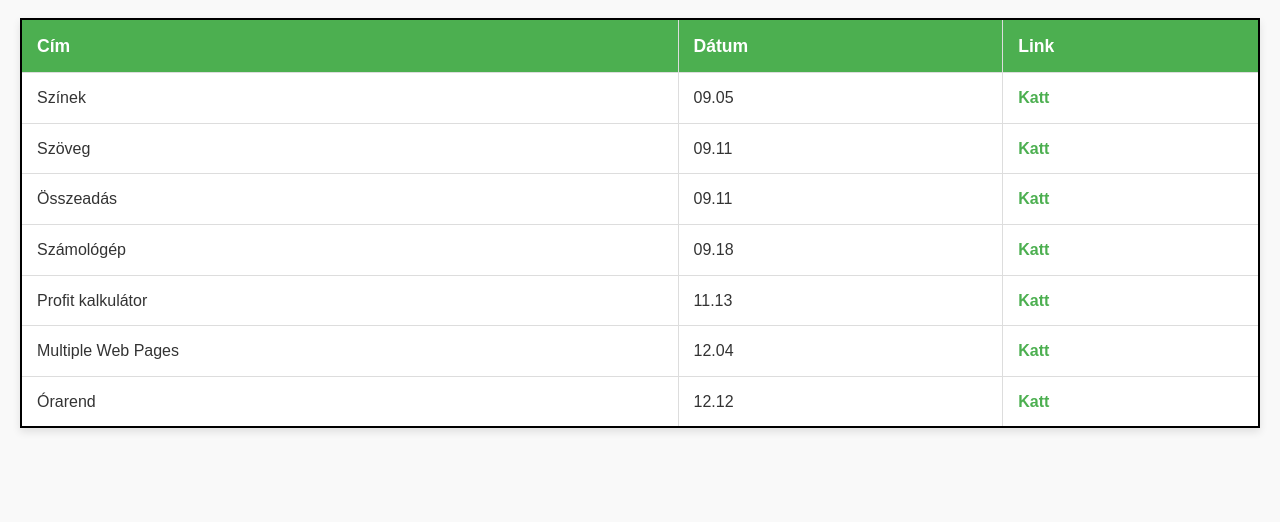
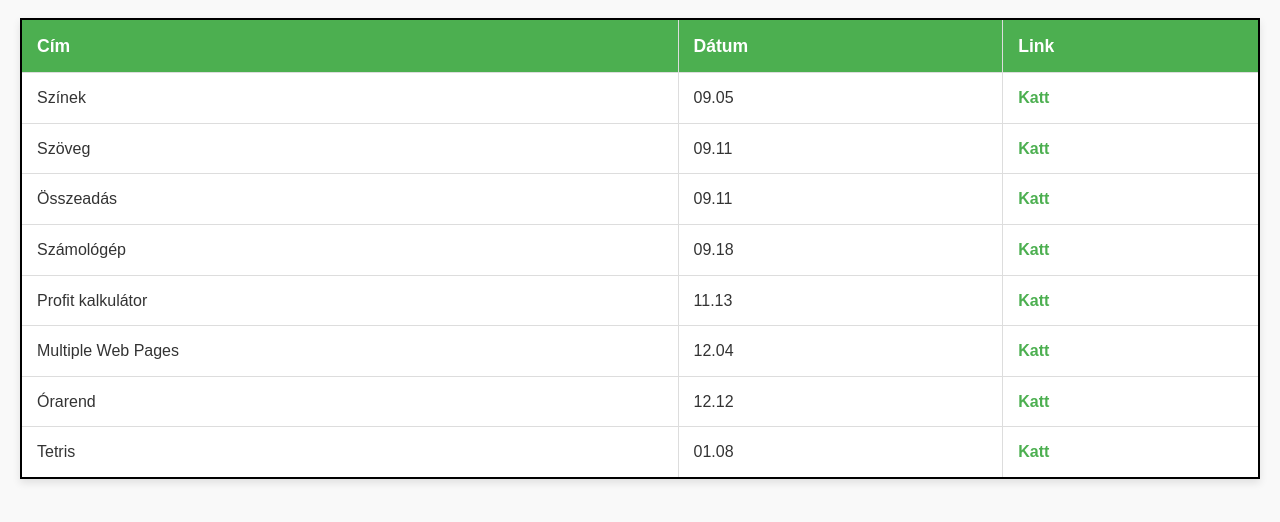
Before and after one commit to SzarkaNorbi/portfolio, a plain HTML site: page index.html in a window 1280 px wide. Shown: the part 96-618 px from the top of the page. Drawn offline with Linux system fonts and the light colour scheme.

Commit message:
Update index.html

```diff
--- a/index.html
+++ b/index.html
@@ -50,7 +50,11 @@
                 <td>12.12</td>
                 <td><a href="https://szarkanorbi.github.io/-rarend/">Katt</a></td>
             </tr>
-
+             <tr>
+                <td>Tetris</td>
+                <td>01.08</td>
+                <td><a href="https://szarkanorbi.github.io/tetris/">Katt</a></td>
+            </tr>
         </tbody>
     </table>
 </body>
```
